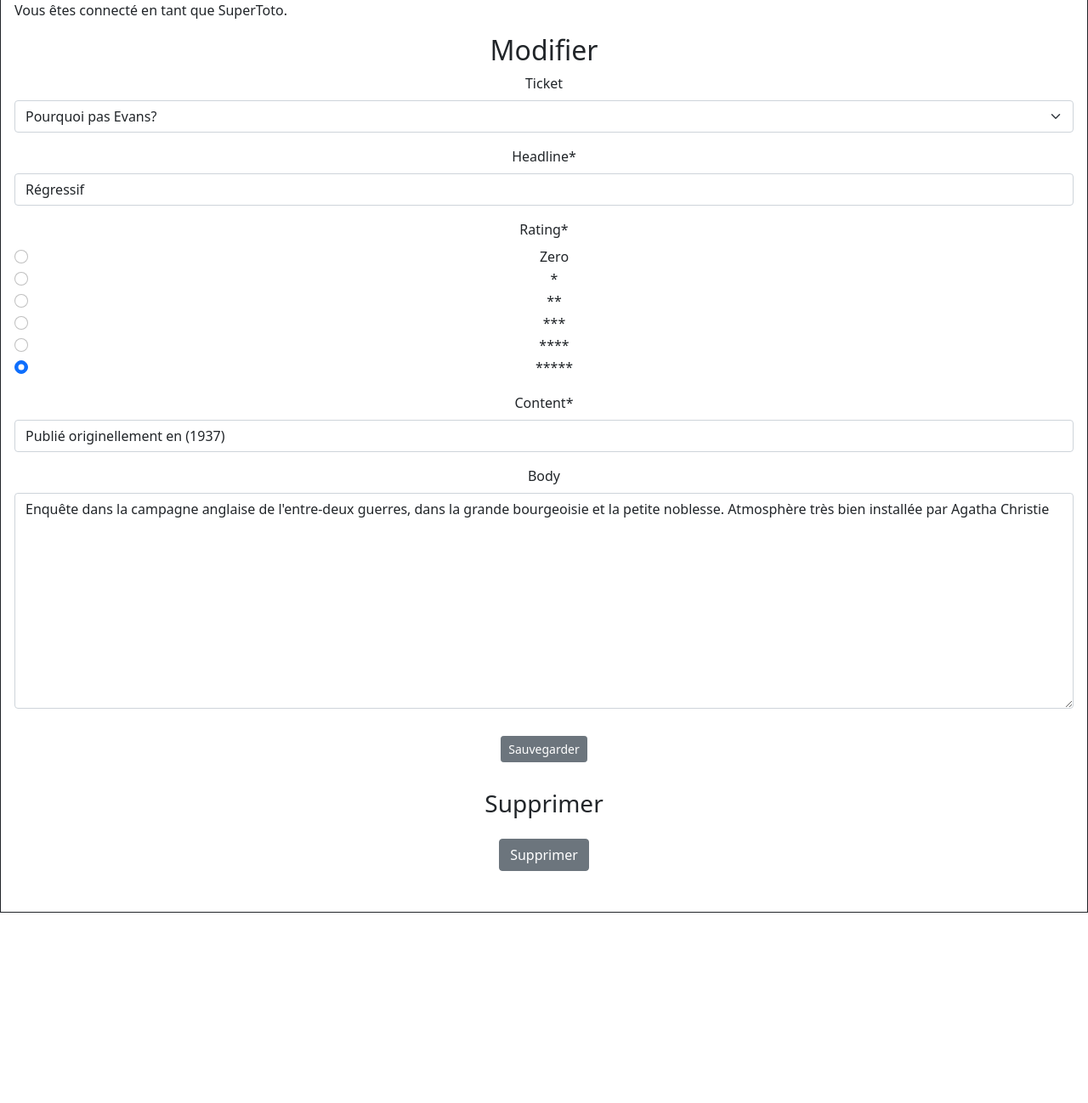
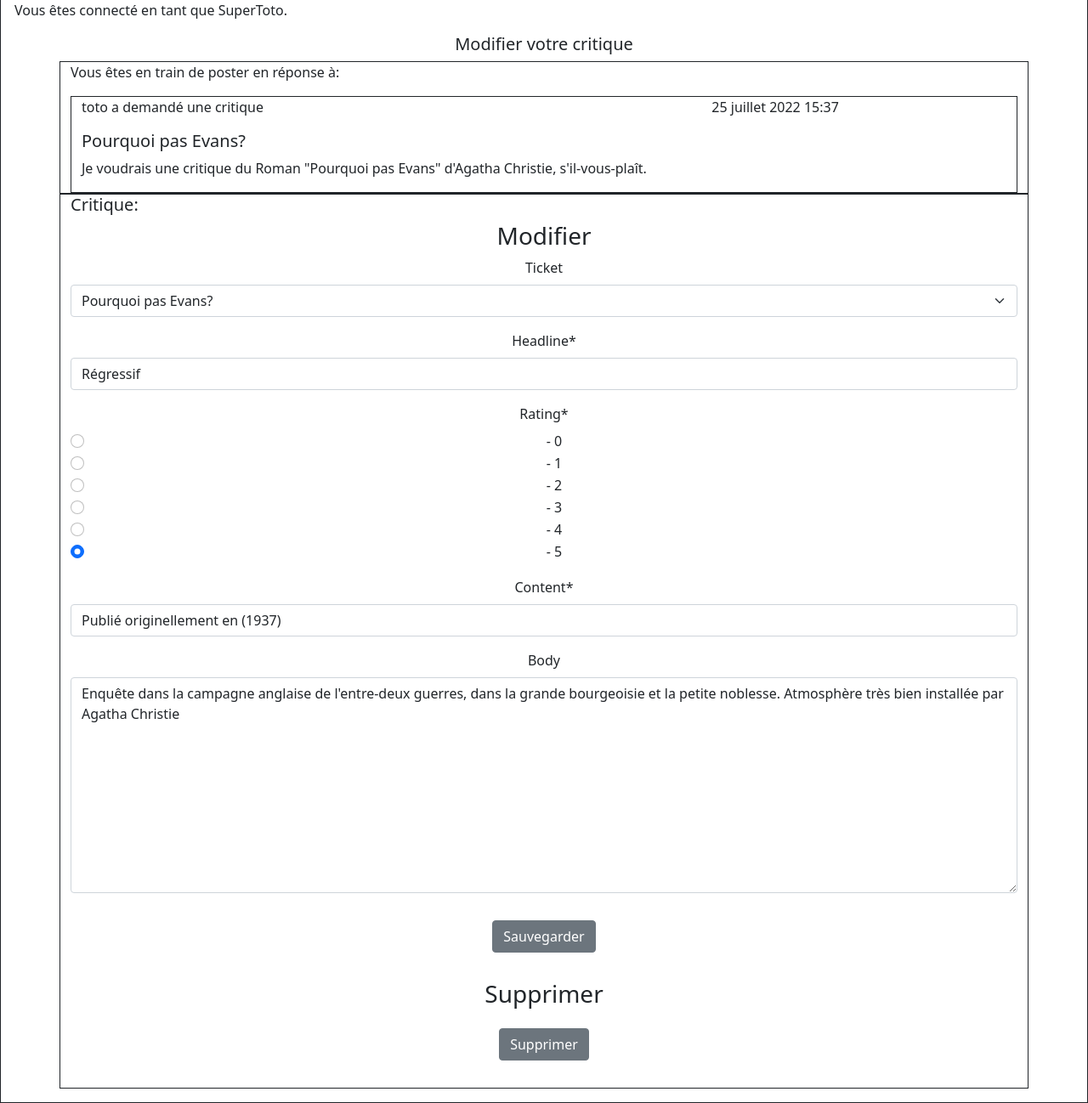
Before and after one commit to PascalineBo/Blog_books_reviews, a Django app: page /blog/review/7/edit in a window 1280 px wide. Shown: the part 77-1375 px from the top of the page at 85% size. Before the commit the page ends 1151 px from the top, so only its background shows below. Run offline with Django 4.2, Linux system fonts and the light colour scheme; a user stored in the database is signed in; data comes from the database, SQL or seed files in the repository; both versions use the stored data as it was after the commit; some libraries are stand-ins or nearby versions.

Commit message:
meilleure présentation des pages de publication et modification des critiques; correction de bugs sur la page de flux; revérification d'adéquation avec ce qui est demandé dans les wireframes; rating en étoile sur la page de flux

```diff
--- a/LITReview/urls.py
+++ b/LITReview/urls.py
@@ -33,7 +33,8 @@ urlpatterns = [
     path('home/', blog.views.home, name='home'),
     path('posts/', blog.views.posts, name='posts'),
     path('ticket/', blog.views.ticket_upload, name='ticket'),
-    path('review/', blog.views.ticket_review_upload, name='review'),
+    path('review/', blog.views.review_upload, name='review'),
+    path('blog/ticket_review/<int:ticket_id>', blog.views.ticket_review_upload, name='ticket_review'),
     path('logout/', LogoutView.as_view(template_name='authentication/login.html'), name='logout'),
     path('signup/', authentication.views.signup_page, name='signup'),
     path('blog/ticket/<int:ticket_id>', blog.views.view_ticket, name='view_ticket'),
--- a/blog/forms.py
+++ b/blog/forms.py
@@ -18,7 +18,7 @@ class DeleteTicketForm(forms.Form):
 class TicketReviewForm(forms.ModelForm):
     edit_review = forms.BooleanField(widget=forms.HiddenInput, initial=True)
     RATING_CHOICES = [
-        (0, "Zero"), (1, "*"), (2, "**"), (3, "***"), (4, "****"), (5, "*****")
+        (0, "- 0"), (1, "- 1"), (2, "- 2"), (3, "- 3"), (4, "- 4"), (5, "- 5")
     ]
     rating = forms.ChoiceField(widget=forms.RadioSelect, choices=RATING_CHOICES)
 
@@ -30,6 +30,7 @@ class TicketReviewForm(forms.ModelForm):
 
 class DeleteTicketReviewForm(forms.Form):
     delete_review = forms.BooleanField(widget=forms.HiddenInput, initial=True)
+
 
 class DeleteSubscriptionForm(forms.Form):
     delete_subscription = forms.BooleanField(widget=forms.HiddenInput, initial=True)
--- a/blog/models.py
+++ b/blog/models.py
@@ -32,6 +32,7 @@ class Review(models.Model):  # review model
     ticket = models.ForeignKey(to=Ticket, on_delete=models.CASCADE, null=True, blank=True)
     rating = models.PositiveSmallIntegerField(validators=[MinValueValidator(0),
                                                           MaxValueValidator(5)])
+
     content = models.CharField(max_length=5000)
     user = models.ForeignKey(settings.AUTH_USER_MODEL, on_delete=models.CASCADE)
     headline = models.CharField(max_length=128)
--- a/blog/templates/blog/edit_review.html
+++ b/blog/templates/blog/edit_review.html
@@ -1,12 +1,32 @@
 {% extends 'base.html' %}
 {% load crispy_forms_tags %}
 {% block content %}
-    <div class="text-center">
-        <h2>Modifier</h2>
+    <h5 class="text-center">Modifier votre critique</h5>
+        <div class="container border border-dark">
+            <p>Vous êtes en train de poster en réponse à:</p>
+                <div class="container border border-dark">
+                    <div class="row">
+                        <p class="col-8">{{ review.ticket.user }} a demandé une critique
+                        </p>
+                        <p class="col-4">{{ review.ticket.time_created }}
+                        </p>
+                    </div>
+                    <h5>{{ review.ticket.title }}
+                    </h5>
+                    <p>{{ review.ticket.description }}</p>
+                    {% if review.ticket.image %}
+                    <img src="{{ review.ticket.image.url }}">
+                    {% endif %}
+                </div>
+        </div>
+    <div class="container border border-dark">
+        <h5>Critique:</h5>
+        <div class="text-center">
+        <h3>Modifier</h3>
         <form action="" method="post" enctype="multipart/form-data" novalidate>
             {{ edit_form|crispy }}
             {% csrf_token %}
-            <input type="submit" value= "Sauvegarder" class="m-3 btn btn-secondary btn-sm">
+            <input type="submit" value= "Sauvegarder" class="m-3 btn btn-secondary btn-md">
         </form>
         <h3>Supprimer</h3>
         <form method="post" enctype="multipart/form-data">
--- a/blog/views.py
+++ b/blog/views.py
@@ -6,6 +6,7 @@ from django.contrib import messages
 from authentication.models import User
 from django.core.exceptions import ObjectDoesNotExist
 from django.db.models import Q
+from django.template.defaulttags import register
 
 
 @login_required
@@ -13,13 +14,15 @@ def home(request):
     users = [u.followed_user for u in models.UserFollows.objects.filter(user=request.user)]
     users.append(request.user)
     reviews = models.Review.objects.filter(user__in=users)
-    for r in models.Review.objects.filter(user__in=users):
-        try:
-            reviews_ticket_id = [r.ticket.id]
-        except AttributeError:  # cas d'une critique spontanée sans ticket
+    reviews_ticket_id = []
+    for r in reviews:
+        if r.ticket is None: # cas d'une critique spontanée sans ticket
             pass
+        else:
+            reviews_ticket_id.append(r.ticket.id)
     try:
-        tickets_with_review = models.Ticket.objects.filter(Q(user__in=users)&Q(id__in=reviews_ticket_id))
+        tickets_with_review = models.Ticket.objects.filter(
+            Q(user__in=users) & Q(id__in=reviews_ticket_id))
     except UnboundLocalError:  # cas d'un nouvel utilisateur qui n'a encore ni abonné ni ticket
         tickets_with_review = []
     try:
@@ -30,16 +33,18 @@ def home(request):
     except ValueError:  # cas d'un nouvel utilisateur qui n'a encore ni abonné ni ticket
         tickets = []
 
-    return render(request, 'blog/home.html',context={'tickets': tickets,
-                                                     'reviews': reviews,
-                                                     'tickets_with_review': tickets_with_review
-                                                     })
+    return render(request, 'blog/home.html', context={'tickets': tickets,
+                                                      'reviews': reviews,
+                                                      'tickets_with_review': tickets_with_review
+                                                      })
+
+
 @login_required
 def posts(request):
     tickets = models.Ticket.objects.filter(user=request.user)
     reviews = models.Review.objects.filter(user=request.user)
     return render(request, 'blog/posts.html',context={'tickets': tickets,
-                                                     'reviews': reviews})
+                                                      'reviews': reviews})
 
 @login_required
 def ticket_upload(request):
@@ -53,10 +58,12 @@ def ticket_upload(request):
             # now we can save
             ticket.save()
             return redirect('home')
-    return render(request, 'blog/ticket.html',context={'form': form})
+    return render(request, 'blog/ticket.html', context={'form': form})
+
 
 @login_required
-def ticket_review_upload(request):
+def ticket_review_upload(request, ticket_id):
+    ticket = get_object_or_404(models.Ticket, id=ticket_id)
     form = forms.TicketReviewForm()
     if request.method == 'POST':
         form = forms.TicketReviewForm(request.POST, request.FILES)
@@ -67,17 +74,36 @@ def ticket_review_upload(request):
             # now we can save
             review.save()
             return redirect('home')
-    return render(request, 'blog/ticket_review.html', context={'form': form})
+    return render(request, 'blog/ticket_review.html', context={'form': form,
+                                                               'ticket': ticket})
+
+
+@login_required
+def review_upload(request):
+    form = forms.TicketReviewForm()
+    if request.method == 'POST':
+        form = forms.TicketReviewForm(request.POST, request.FILES)
+        if form.is_valid():
+            review = form.save(commit=False)
+            # set the uploader to the user before saving the model
+            review.user = request.user
+            # now we can save
+            review.save()
+            return redirect('home')
+    return render(request, 'blog/review.html', context={'form': form})
+
 
 @login_required
 def view_ticket(request, ticket_id):
     ticket = get_object_or_404(models.Ticket, id=ticket_id)
     return render(request, 'blog/view_ticket.html', {'ticket': ticket})
 
+
 @login_required
 def view_review(request, review_id):
     review = get_object_or_404(models.Review, id=review_id)
     return render(request, 'blog/view_review.html', {'review': review})
+
 
 @login_required
 def edit_ticket(request, ticket_id):
@@ -100,6 +126,7 @@ def edit_ticket(request, ticket_id):
         'delete_form': delete_form}
     return render(request, 'blog/edit_ticket.html', context=context)
 
+
 @login_required
 def edit_review(request, review_id):
     review = get_object_or_404(models.Review, id=review_id)
@@ -118,7 +145,8 @@ def edit_review(request, review_id):
                 return redirect('home')
     context = {
         'edit_form': edit_form,
-        'delete_form': delete_form}
+        'delete_form': delete_form,
+        'review': review,}
     return render(request, 'blog/edit_review.html', context=context)
 
 
@@ -185,3 +213,9 @@ def delete_subscription(request, followed_user_id):
     subscription = models.UserFollows.objects.get(id=followed_user_id)
     subscription.delete()
     return redirect('follow_users')
+
+
+@login_required  # fonction pour l'affichage en étoile du rating des livres
+@register.simple_tag
+def range_rating(number):
+    return [*range(1, number+1)]
--- a/templates/base.html
+++ b/templates/base.html
@@ -5,8 +5,15 @@
         <meta name="viewport" content="width=device-width, initial-scale=1, shrink-to-fit=no">
         <link rel="stylesheet"
               href="https://cdn.jsdelivr.net/npm/bootstrap@5.1.3/dist/css/bootstrap.min.css" integrity="sha384-1BmE4kWBq78iYhFldvKuhfTAU6auU8tT94WrHftjDbrCEXSU1oBoqyl2QvZ6jIW3" crossorigin="anonymous">
-        <link rel="stylesheet" href="{% static 'star-ratings/css/star-ratings.css' %}">
-        <script type="text/javascript" src="{% static 'star-ratings/js/dist/star-ratings.min.js' %}"></script>
+              <link rel="stylesheet" href="https://cdnjs.cloudflare.com/ajax/libs/font-awesome/4.7.0/css/font-awesome.min.css">
+              <style>
+                .checked {
+                color: orange;
+                }
+                .unchecked {
+                color: grey;
+                }
+              </style>
         <title>LITReview</title>
     </head>
         <header class="row border border-dark p-2">
```
Also changed, not shown: blog/templates/blog/follow_users_form.html (+9 -3 lines), blog/templates/blog/home.html (+10 -2 lines), blog/templates/blog/posts.html (+6 -2 lines), blog/templates/blog/review.html (added, +14 -0 lines), blog/templates/blog/ticket_review.html (+21 -3 lines), db.sqlite3.
